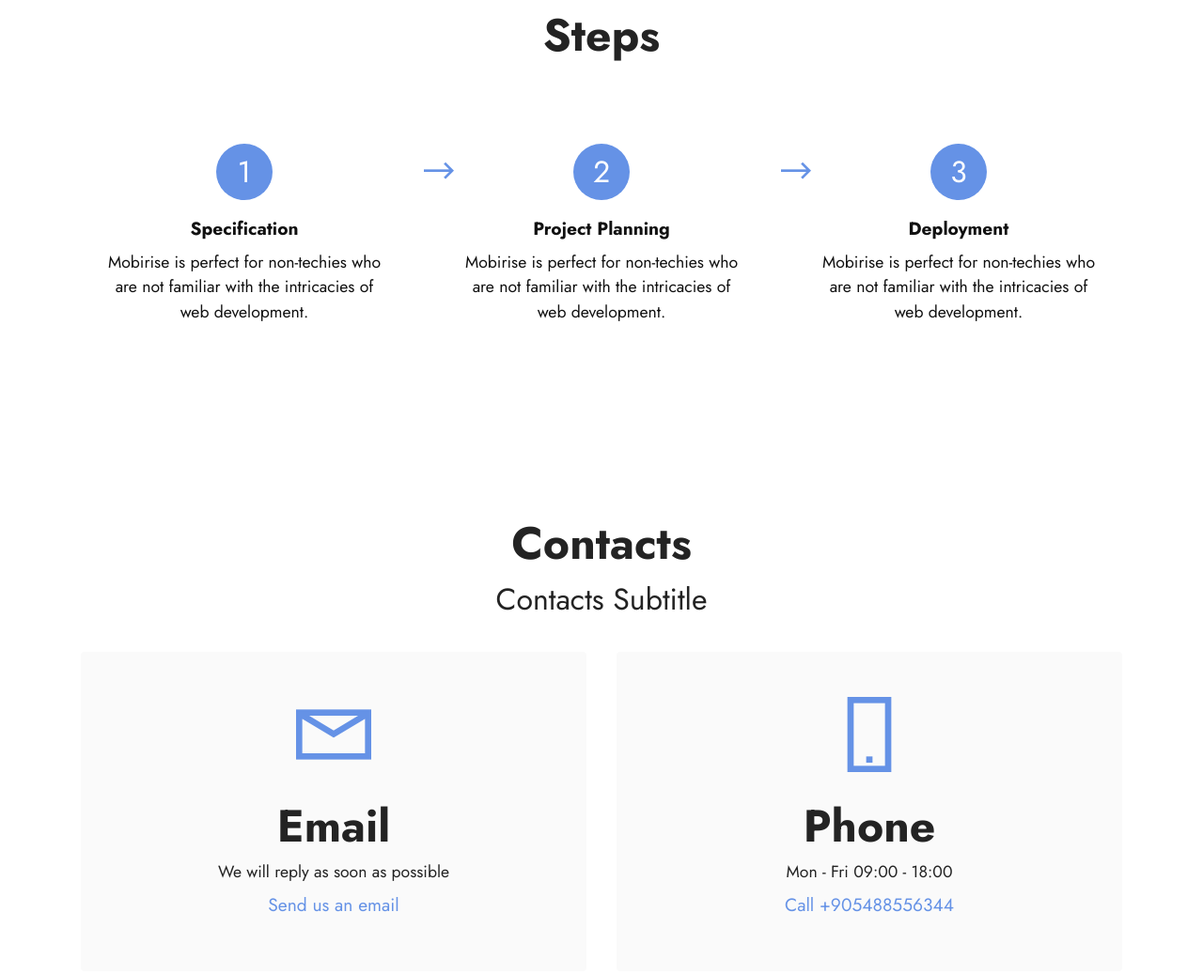
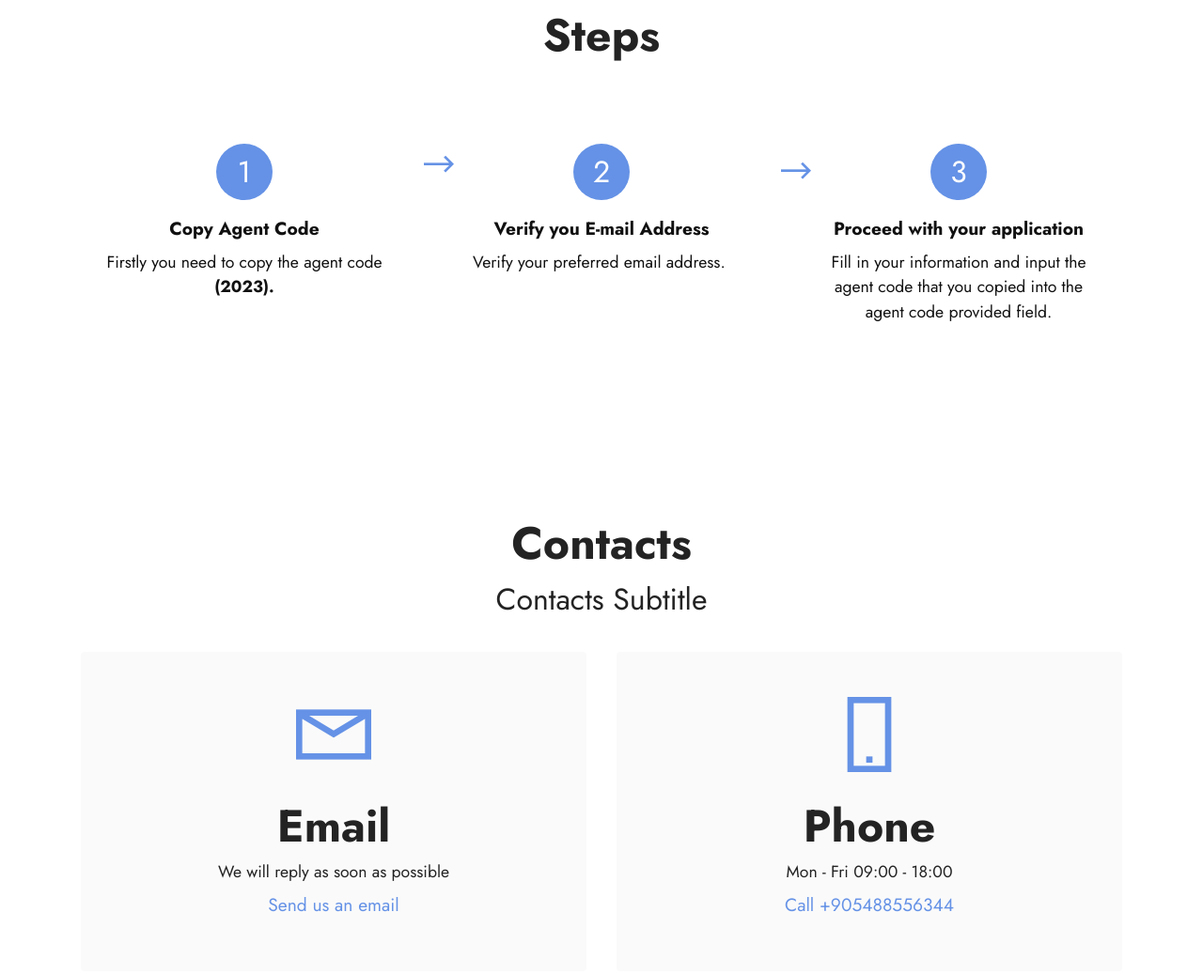
Before and after one commit to bashola/ciu_jatto, a plain HTML site: page index.html in a window 1280 px wide. Shown: the part 1040-2077 px from the top of the page at 94% size. Drawn offline with Linux system fonts and the light colour scheme; files whose address does not match are found by name.

Commit message:
create github pages

```diff
--- a/index.html
+++ b/index.html
@@ -49,7 +49,7 @@
                 </div>
             </button>
             <div class="collapse navbar-collapse" id="navbarSupportedContent">
-                <ul class="navbar-nav nav-dropdown nav-right" data-app-modern-menu="true"><li class="nav-item dropdown"><a class="nav-link link text-black text-primary dropdown-toggle display-4" href="index.html#header7-3" data-toggle="dropdown-submenu" data-bs-toggle="dropdown" data-bs-auto-close="outside" aria-expanded="false">Our Services</a><div class="dropdown-menu" aria-labelledby="dropdown-undefined"><a class="text-black text-primary dropdown-item display-4" href="page1.html">How to Apply</a><a class="text-black text-primary dropdown-item display-4" href="index.html#header7-3">Undergraduate</a><a class="text-black text-primary show dropdown-item display-4" href="index.html#header7-3">Graduate</a></div></li>
+                <ul class="navbar-nav nav-dropdown nav-right" data-app-modern-menu="true"><li class="nav-item dropdown"><a class="nav-link link text-black text-primary dropdown-toggle show display-4" href="index.html#header7-3" data-toggle="dropdown-submenu" data-bs-toggle="dropdown" data-bs-auto-close="outside" aria-expanded="false">Our Services</a><div class="dropdown-menu show" aria-labelledby="dropdown-undefined" data-bs-popper="none"><a class="text-black text-primary dropdown-item display-4" href="page1.html">How to Apply</a><a class="text-black text-primary dropdown-item display-4" href="index.html#header7-3">Undergraduate</a><a class="text-black text-primary show dropdown-item display-4" href="index.html#header7-3">Graduate</a></div></li>
 
                     <li class="nav-item"><a class="nav-link link text-black text-primary display-4" href="index.html#contacts1-i">Contacts</a>
                     </li></ul>
@@ -119,12 +119,8 @@
 
                     <div class="text-box">
                         <h4 class="icon-title card-title mbr-black mbr-fonts-style display-7">
-                            <strong>Specification</strong>
-                        </h4>
-                        <h5 class="mbr-text mbr-black mbr-fonts-style display-4">Mobirise is perfect for non-techies who
-                            are not familiar
-                            with
-                            the intricacies of web development.</h5>
+                            <strong>Copy Agent Code</strong></h4>
+                        <h5 class="mbr-text mbr-black mbr-fonts-style display-4">Firstly you need to copy the agent code <strong>(2023).</strong></h5>
                     </div>
                 </div>
                 <!-- <span mbr-icon class="mbr-iconfont mobi-mbri-devices mobi-mbri"></span> -->
@@ -138,12 +134,8 @@
                     </div>
                     <div class="text-box">
                         <h4 class="icon-title card-title mbr-black mbr-fonts-style display-7">
-                            <strong>Project Planning</strong>
-                        </h4>
-                        <h5 class="mbr-text mbr-black mbr-fonts-style display-4">Mobirise is perfect for non-techies who
-                            are not familiar
-                            with
-                            the intricacies of web development.</h5>
+                            <strong>Verify you E-mail Address</strong></h4>
+                        <h5 class="mbr-text mbr-black mbr-fonts-style display-4">Verify your preferred email address.&nbsp;</h5>
                     </div>
                 </div>
             </div>
@@ -156,12 +148,8 @@
                     </div>
                     <div class="text-box">
                         <h4 class="icon-title card-title mbr-black mbr-fonts-style display-7">
-                            <strong>Deployment</strong>
-                        </h4>
-                        <h5 class="mbr-text mbr-black mbr-fonts-style display-4">Mobirise is perfect for non-techies who
-                            are not familiar
-                            with
-                            the intricacies of web development.</h5>
+                            <strong>Proceed with your application</strong></h4>
+                        <h5 class="mbr-text mbr-black mbr-fonts-style display-4">Fill in your information and input the agent code that you copied into the agent code provided field.</h5>
                     </div>
                 </div>
             </div>
@@ -242,7 +230,7 @@
             </div>
         </div>
     </div>
-</section><section style="background-color: #fff; font-family: -apple-system, BlinkMacSystemFont, 'Segoe UI', 'Roboto', 'Helvetica Neue', Arial, sans-serif; color:#aaa; font-size:12px; padding: 0; align-items: center; display: flex;"><a href="https://mobirise.site/h" style="flex: 1 1; height: 3rem; padding-left: 1rem;"></a><p style="flex: 0 0 auto; margin:0; padding-right:1rem;">Develop a free <a href="https://mobirise.site/y" style="color:#aaa;">website</a> with Mobirise</p></section><script src="assets/bootstrap/js/bootstrap.bundle.min.js"></script>  <script src="assets/smoothscroll/smooth-scroll.js"></script>  <script src="assets/ytplayer/index.js"></script>  <script src="assets/dropdown/js/navbar-dropdown.js"></script>  <script src="assets/theme/js/script.js"></script>
+</section><section style="background-color: #fff; font-family: -apple-system, BlinkMacSystemFont, 'Segoe UI', 'Roboto', 'Helvetica Neue', Arial, sans-serif; color:#aaa; font-size:12px; padding: 0; align-items: center; display: flex;"><a href="https://mobirise.site/a" style="flex: 1 1; height: 3rem; padding-left: 1rem;"></a><p style="flex: 0 0 auto; margin:0; padding-right:1rem;">Make a <a href="https://mobirise.site/y" style="color:#aaa;">site</a> with Mobirise</p></section><script src="assets/bootstrap/js/bootstrap.bundle.min.js"></script>  <script src="assets/smoothscroll/smooth-scroll.js"></script>  <script src="assets/ytplayer/index.js"></script>  <script src="assets/dropdown/js/navbar-dropdown.js"></script>  <script src="assets/theme/js/script.js"></script>
 
 
 </body>
--- a/page1.html
+++ b/page1.html
@@ -49,7 +49,7 @@
                 </div>
             </button>
             <div class="collapse navbar-collapse" id="navbarSupportedContent">
-                <ul class="navbar-nav nav-dropdown nav-right" data-app-modern-menu="true"><li class="nav-item dropdown"><a class="nav-link link text-black text-primary dropdown-toggle display-4" href="index.html#header7-3" data-toggle="dropdown-submenu" data-bs-toggle="dropdown" data-bs-auto-close="outside" aria-expanded="false">Our Services</a><div class="dropdown-menu" aria-labelledby="dropdown-undefined"><a class="text-black text-primary dropdown-item display-4" href="page1.html">How to Apply</a><a class="text-black text-primary dropdown-item display-4" href="index.html#header7-3">Undergraduate</a><a class="text-black text-primary show dropdown-item display-4" href="index.html#header7-3">Graduate</a></div></li>
+                <ul class="navbar-nav nav-dropdown nav-right" data-app-modern-menu="true"><li class="nav-item dropdown"><a class="nav-link link text-black text-primary dropdown-toggle show display-4" href="index.html#header7-3" data-toggle="dropdown-submenu" data-bs-toggle="dropdown" data-bs-auto-close="outside" aria-expanded="false">Our Services</a><div class="dropdown-menu show" aria-labelledby="dropdown-undefined" data-bs-popper="none"><a class="text-black text-primary dropdown-item display-4" href="page1.html">How to Apply</a><a class="text-black text-primary dropdown-item display-4" href="index.html#header7-3">Undergraduate</a><a class="text-black text-primary show dropdown-item display-4" href="index.html#header7-3">Graduate</a></div></li>
 
                     <li class="nav-item"><a class="nav-link link text-black text-primary display-4" href="index.html#contacts1-i">Contacts</a>
                     </li></ul>
@@ -100,8 +100,7 @@
 <br>    Higher/Secondary Certificate or equivalents (e.g. O/A’Level, WAEC/NECO)<br>
 <br>    Evidence of English Language competence: TOEFL (65 IBT) or IELTS (5.5). Students without these documents will take the CIU English proficiency exam on campus following arrival.<br>
 <br>    Scanned copy of international passport/birth certificate<br>
-<br>    Fully completed and signed CIU Rules and Regulations document (which can be downloaded during the online application)<br><br>
-Input <strong>2024 </strong>as the agent code while registering.<br>
+<br>    Fully completed and signed CIU Rules and Regulations document (which can be downloaded during the online application)<br><br>Copy and input <strong>2023&nbsp;</strong>as the agent code after confirming your email address.<br>
 <br></p></blockquote>
             </div>
         </div>
@@ -252,7 +251,7 @@ Input <strong>2024 </strong>as the agent code while registering.<br>
             </div>
         </div>
     </div>
-</section><section style="background-color: #fff; font-family: -apple-system, BlinkMacSystemFont, 'Segoe UI', 'Roboto', 'Helvetica Neue', Arial, sans-serif; color:#aaa; font-size:12px; padding: 0; align-items: center; display: flex;"><a href="https://mobirise.site/h" style="flex: 1 1; height: 3rem; padding-left: 1rem;"></a><p style="flex: 0 0 auto; margin:0; padding-right:1rem;">Set up a free <a href="https://mobirise.site/y" style="color:#aaa;">web page</a> with Mobirise</p></section><script src="assets/bootstrap/js/bootstrap.bundle.min.js"></script>  <script src="assets/parallax/jarallax.js"></script>  <script src="assets/smoothscroll/smooth-scroll.js"></script>  <script src="assets/ytplayer/index.js"></script>  <script src="assets/dropdown/js/navbar-dropdown.js"></script>  <script src="assets/theme/js/script.js"></script>
+</section><section style="background-color: #fff; font-family: -apple-system, BlinkMacSystemFont, 'Segoe UI', 'Roboto', 'Helvetica Neue', Arial, sans-serif; color:#aaa; font-size:12px; padding: 0; align-items: center; display: flex;"><a href="https://mobirise.site/i" style="flex: 1 1; height: 3rem; padding-left: 1rem;"></a><p style="flex: 0 0 auto; margin:0; padding-right:1rem;">How to build a free site - <a href="https://mobirise.site/x" style="color:#aaa;">Read more</a></p></section><script src="assets/bootstrap/js/bootstrap.bundle.min.js"></script>  <script src="assets/parallax/jarallax.js"></script>  <script src="assets/smoothscroll/smooth-scroll.js"></script>  <script src="assets/ytplayer/index.js"></script>  <script src="assets/dropdown/js/navbar-dropdown.js"></script>  <script src="assets/theme/js/script.js"></script>
 
 
 </body>
```
Also changed, not shown: assets/theme/js/script.js, 1 other file.
